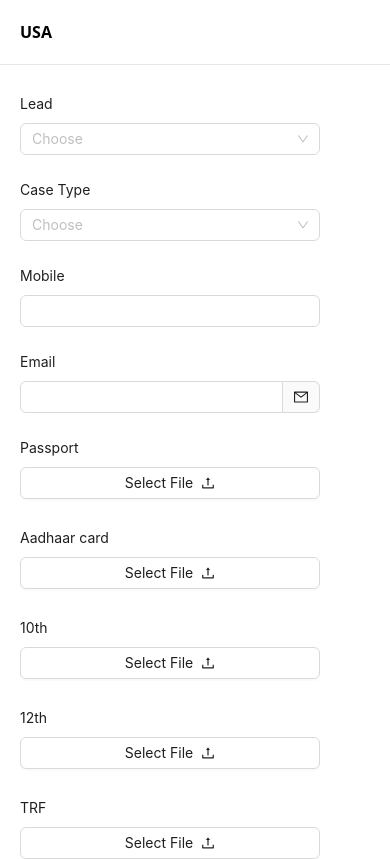
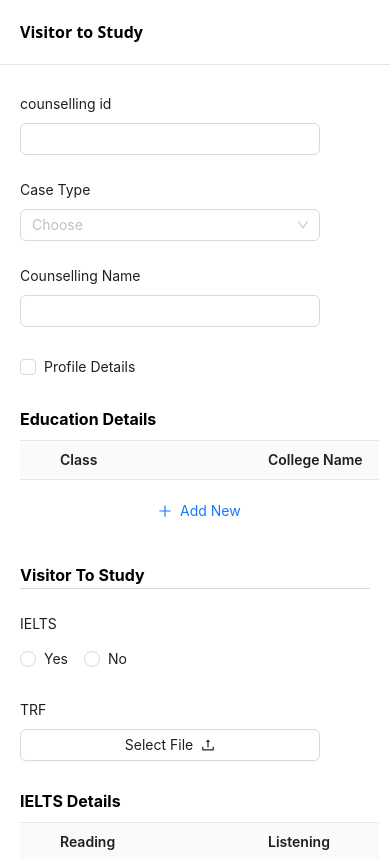
Before and after one commit to Soundharya2024/visa-management-TIC, a React (Vite) app: page / in a window 390 px wide. Shown: the top 859 px of the page. Built offline with nearby package versions, Linux system fonts and the light colour scheme.

Commit message:
Component change to VisitorStudies- mobile responsiveness check

```diff
--- a/src/App.jsx
+++ b/src/App.jsx
@@ -12,7 +12,7 @@ import WorkVisa from "./components/WorkVisa";
 const App = () => {
   return (
     <>
-      <USA />
+      <VisitorStudies />
     </>
   );
 };
```
